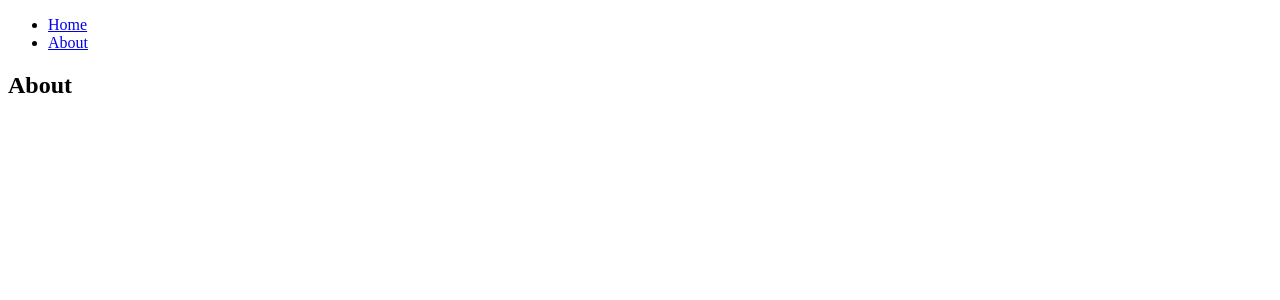
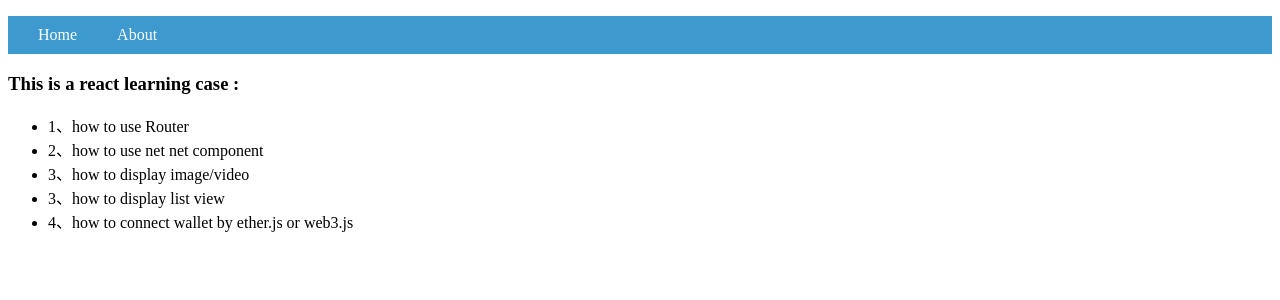
Before and after one commit to zjrwdl/react-demo, a React (Create React App) app: page /about in a window 1280 px wide. Shown: the top 300 px of the page. Built offline with nearby package versions, Linux system fonts and the light colour scheme.

Commit message:
optimize code catagorize

```diff
--- a/src/App.js
+++ b/src/App.js
@@ -1,5 +1,6 @@
 import logo from './logo.svg';
 import './App.css';
+import './css/nav.css';
 import {BrowserRouter as Router, Link, Route, Routes} from "react-router-dom";
 import React from "react";
 import Home from "./pages/Home"
@@ -7,14 +8,10 @@ import About from "./pages/About"
 function App() {
     return (
         <Router>
-            <div className="Demo">
-                <ul>
-                    <li>
-                        <Link to="/">Home</Link>
-                    </li>
-                    <li>
-                        <Link to="/about">About</Link>
-                    </li>
+            <div>
+                <ul className="nav">
+                    <li><a href="/">Home</a></li>
+                    <li><a href="/about">About</a></li>
                 </ul>
 
                 <Routes>
--- /dev/null
+++ b/src/css/nav.css
@@ -0,0 +1,16 @@
+ul.nav {
+    padding-left: 10px;
+    background-color: #3D99CE;
+    text-align: left;
+}
+ul.nav > li {
+    display: inline-block;
+    padding: 10px 20px;
+}
+ul.nav > li:hover {
+    background-color: #2779BF;
+}
+ul.nav > li > a {
+    color: white;
+    text-decoration: none;
+}
--- a/src/pages/About.js
+++ b/src/pages/About.js
@@ -1,9 +1,20 @@
 import React from 'react';
 
 function About() {
+    const numbers = [
+        "1、how to use Router",
+        "2、how to use net net component",
+        "3、how to display image/video",
+        "3、how to display list view",
+        "4、how to connect wallet by ether.js or web3.js",
+    ];
+    const listItems = numbers.map((number) =>
+        <li>{number}</li>
+    );
     return (
         <div>
-            <h2>About</h2>
+            <h3>This is a react learning case :</h3>
+            <ul>{listItems}</ul>
         </div>
     );
 }
```
